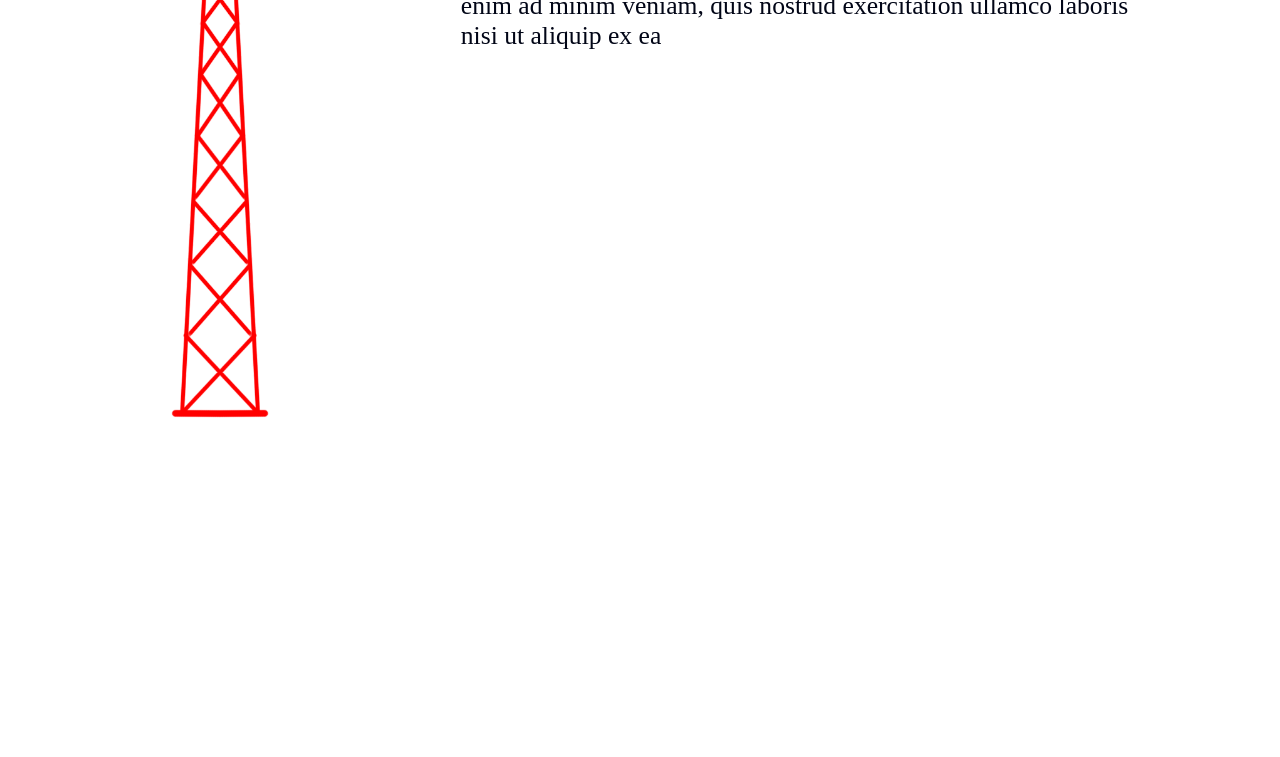
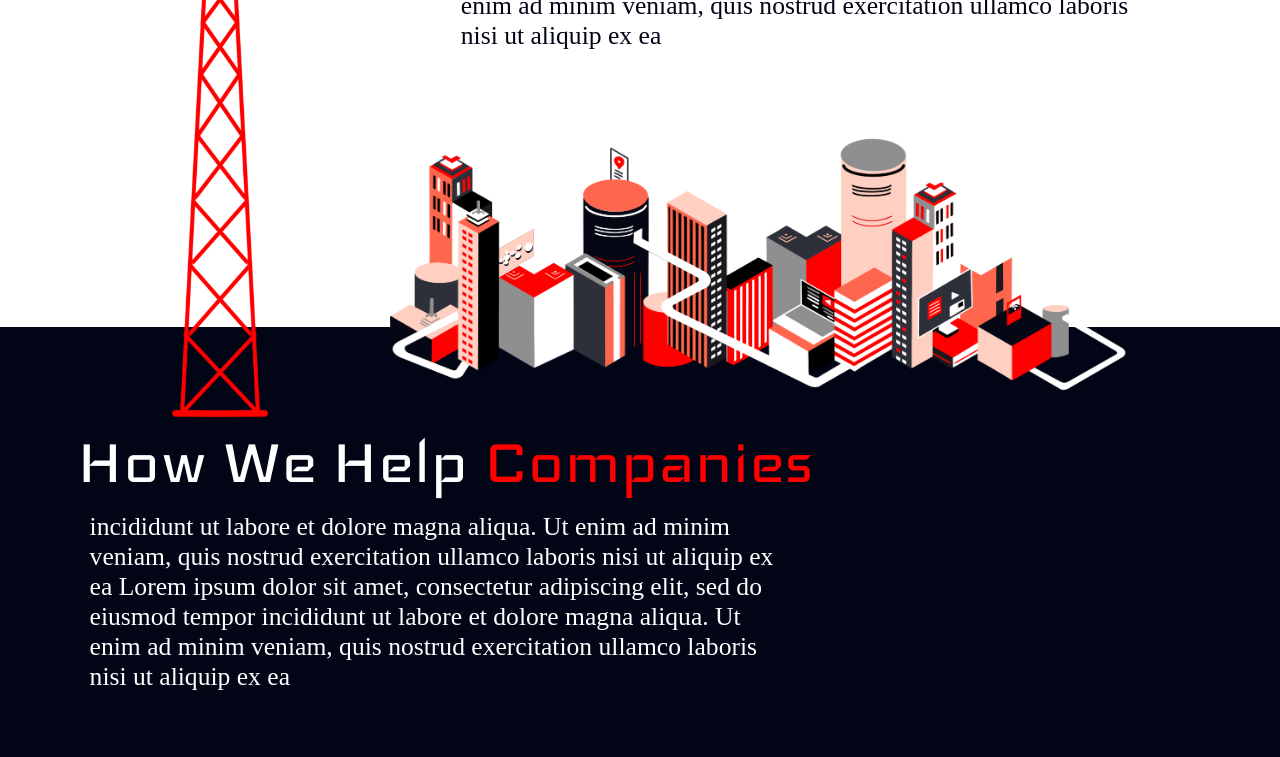
Before and after one commit to NetX2021/NetX2021.github.io, a React (Create React App) app: page / in a window 1280 px wide. Shown: the part 1340-2097 px from the top of the page. Before the commit the page ends 1780 px from the top, so only its background shows below. Built offline with nearby package versions, Linux system fonts and the light colour scheme; a web font is replaced by a local one.

Commit message:
Image placement error

```diff
--- a/src/App.css
+++ b/src/App.css
@@ -178,7 +178,7 @@
 /* About */
 .aboutContainer{
   width: 100%;
-  height: 60vw;
+  height: 30vw;
 }
 
 .topAboutBack{
@@ -225,3 +225,26 @@
   margin-left: 36%;
   font-family: "mainText";
 }
+
+.botAboutBack{
+  width: 100%;
+  height: 50vw;
+  background-color:#010516;
+  margin-top: -6vw;
+}
+
+.botImage{
+  width: 60%;
+  margin-left: 30%;
+  margin-top: 4vw;
+  position: flex;
+}
+
+.botTitle{
+  color: white;
+  position: flex;
+  font-size: 6vw;
+  margin-left: 6%;
+  font-family: themeFont;
+  src: url("iceland-regular.ttf");
+}
--- a/src/components/about.js
+++ b/src/components/about.js
@@ -1,5 +1,7 @@
 import React, { Component } from 'react';
 import topImage from '../assets/constructed/Cell_tower_graphic.png';
+import botImage from "../assets/buildings_graphic.png";
+import benchImage from "../assets/constructed/Bench_graphic.png";
 export class about extends Component {
   render() {
     return (
@@ -22,6 +24,23 @@ export class about extends Component {
             nostrud exercitation ullamco laboris nisi
             ut aliquip ex ea
           </p>
+          <img src={botImage} className="botImage"></img>
+          <div className="botAboutBack">
+            <br></br>
+            <p className="botTitle">How We Help <span style={{color:"#ff0000"}}>Companies</span></p>
+            <p className="aboutText" style={{color: "white", marginLeft: "7%", position: "flex"}}>incididunt ut labore et dolore magna
+            aliqua. Ut enim ad minim veniam, quis
+            nostrud exercitation ullamco laboris nisi
+            ut aliquip ex ea
+            Lorem ipsum dolor sit amet, consectetur
+            adipiscing elit, sed do eiusmod tempor
+            incididunt ut labore et dolore magna
+            aliqua. Ut enim ad minim veniam, quis
+            nostrud exercitation ullamco laboris nisi
+            ut aliquip ex ea
+            </p>
+            <img src={benchImage} style={{width: "25%", display: 'flex', marginLeft: "66%"}}></img>
+          </div>
         </div>
       </div>
     )
```
Also changed, not shown: 1 other file (tests, documents, lock files or other folders).
